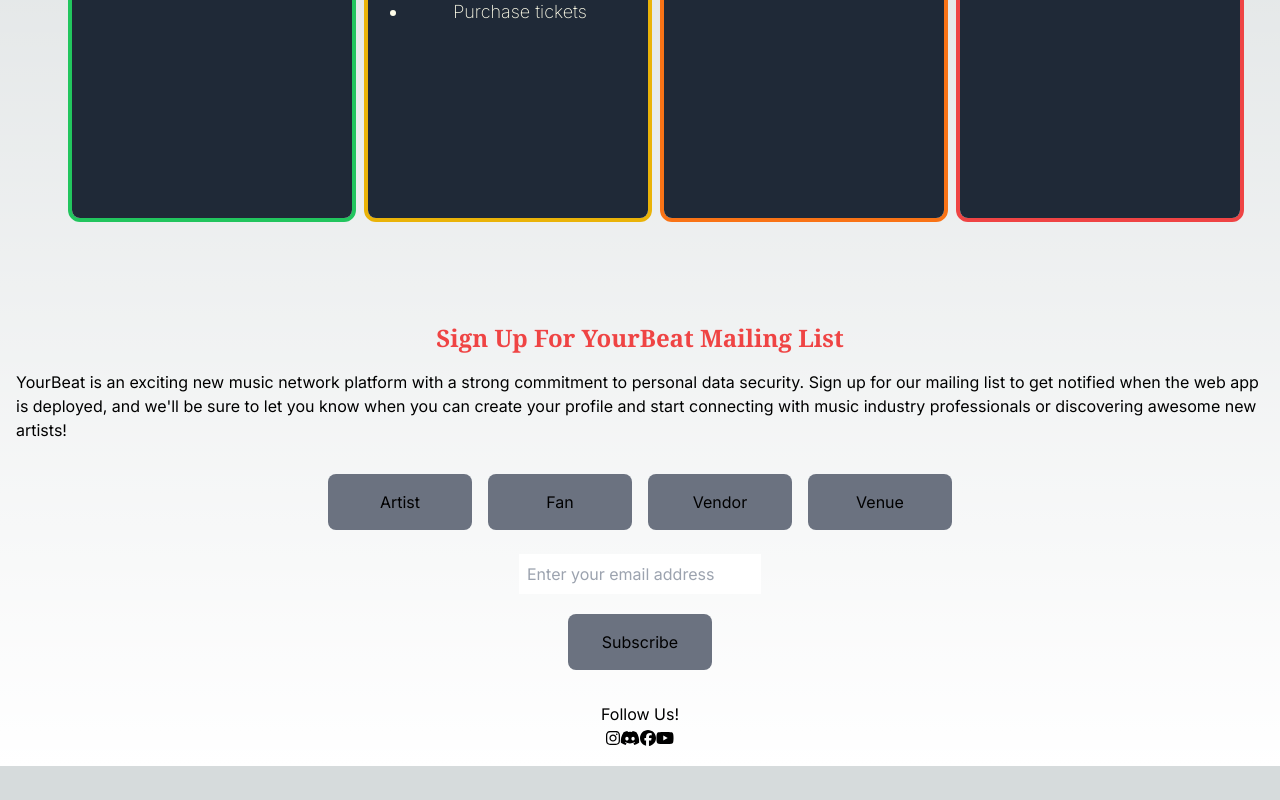
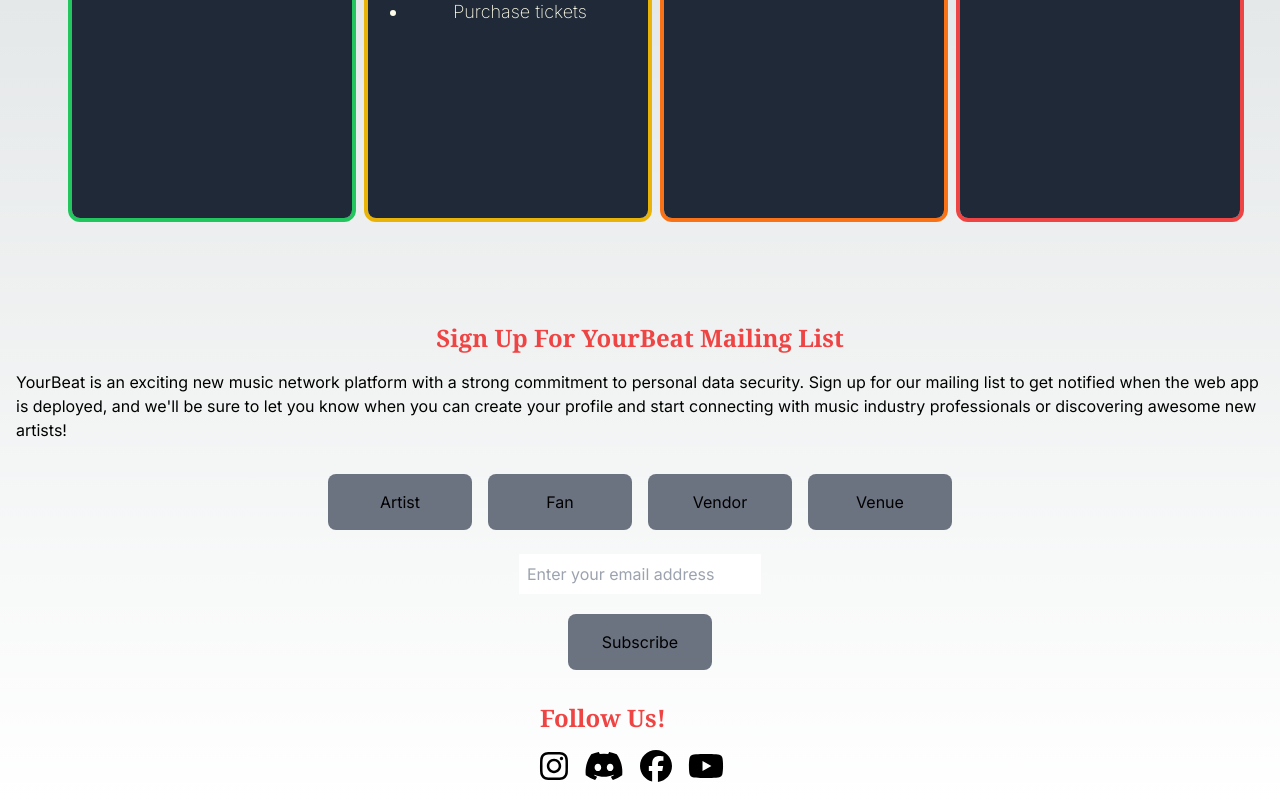
Before and after one commit to segvndo/YourBeat-TS, a Next.js app: page / in a window 1280 px wide. Shown: the part 462-1262 px from the top of the page. Before the commit the page ends 1228 px from the top, so only its background shows below. Built offline with nearby package versions, Linux system fonts and the light colour scheme.

Commit message:
Change icon size

```diff
--- a/app/components/SoscMedia.tsx
+++ b/app/components/SoscMedia.tsx
@@ -7,25 +7,20 @@
 
 const SoscMedia: React.FC<SoscMediaProps> = () => {
   return (
-    <div>
-      Follow Us!
-      <div className="icon-container">
+    <div className="icon-container">
+      <div className="text-red-500 font-serif mb-4 text-2xl font-bold">
+        Follow Us!
+      </div>
+
         <div>
-          <FontAwesomeIcon icon={faInstagram} />
-          <FontAwesomeIcon icon={faDiscord} />
-          <FontAwesomeIcon icon={faFacebook} />
-          <FontAwesomeIcon icon={faYoutube} />
+          <div>
+            <FontAwesomeIcon icon={faInstagram} size="2x" className="mr-4" />
+            <FontAwesomeIcon icon={faDiscord} size="2x" className="mr-4" />
+            <FontAwesomeIcon icon={faFacebook} size="2x" className="mr-4" />
+            <FontAwesomeIcon icon={faYoutube} size="2x" className="mr-4" />
+          </div>
         </div>
-      </div>
-      <style jsx>{`
-        .icon-container {
-          display: flex;
-          justify-content: space-around;  // Adjust as needed
-          margin-top: 10px;  // Adjust as needed
-        }
 
-        // Additional styles as needed
-      `}</style>
     </div>
   );
 };
```
